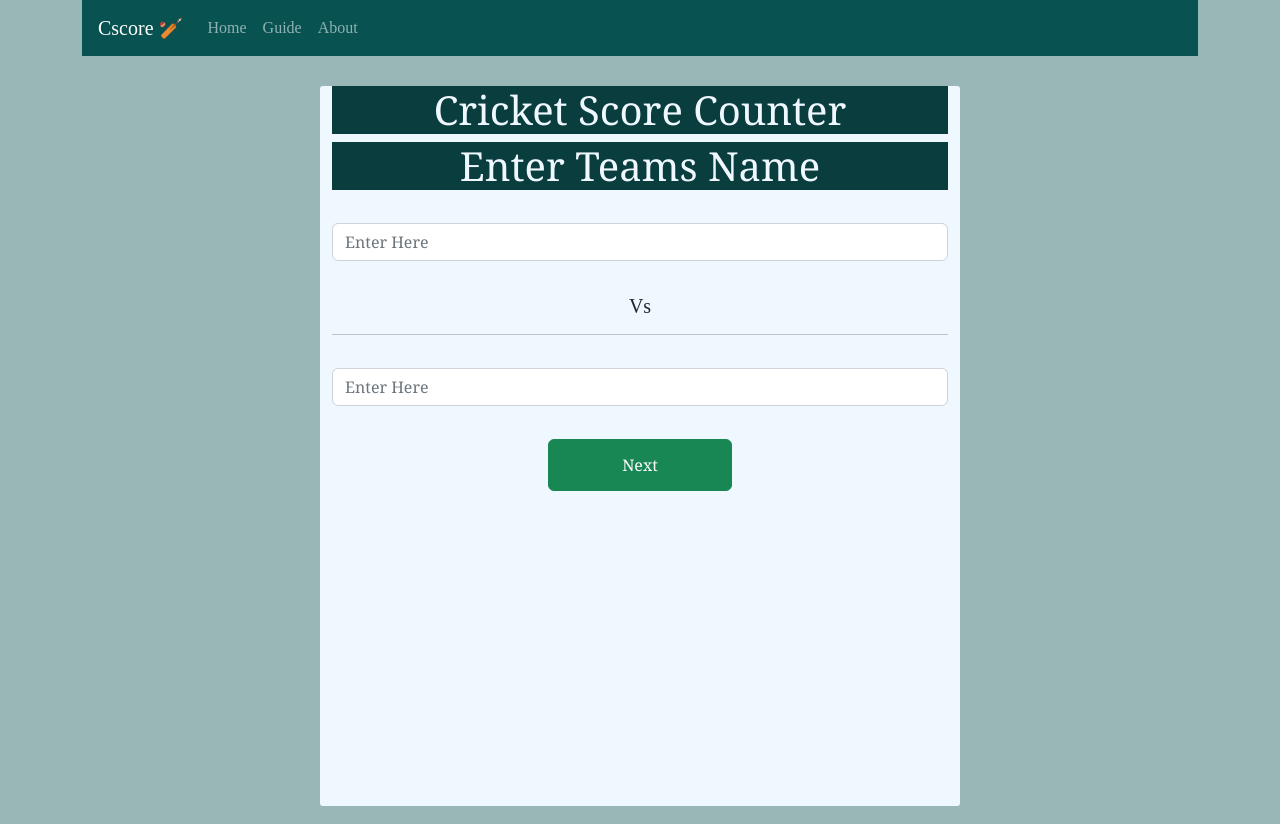
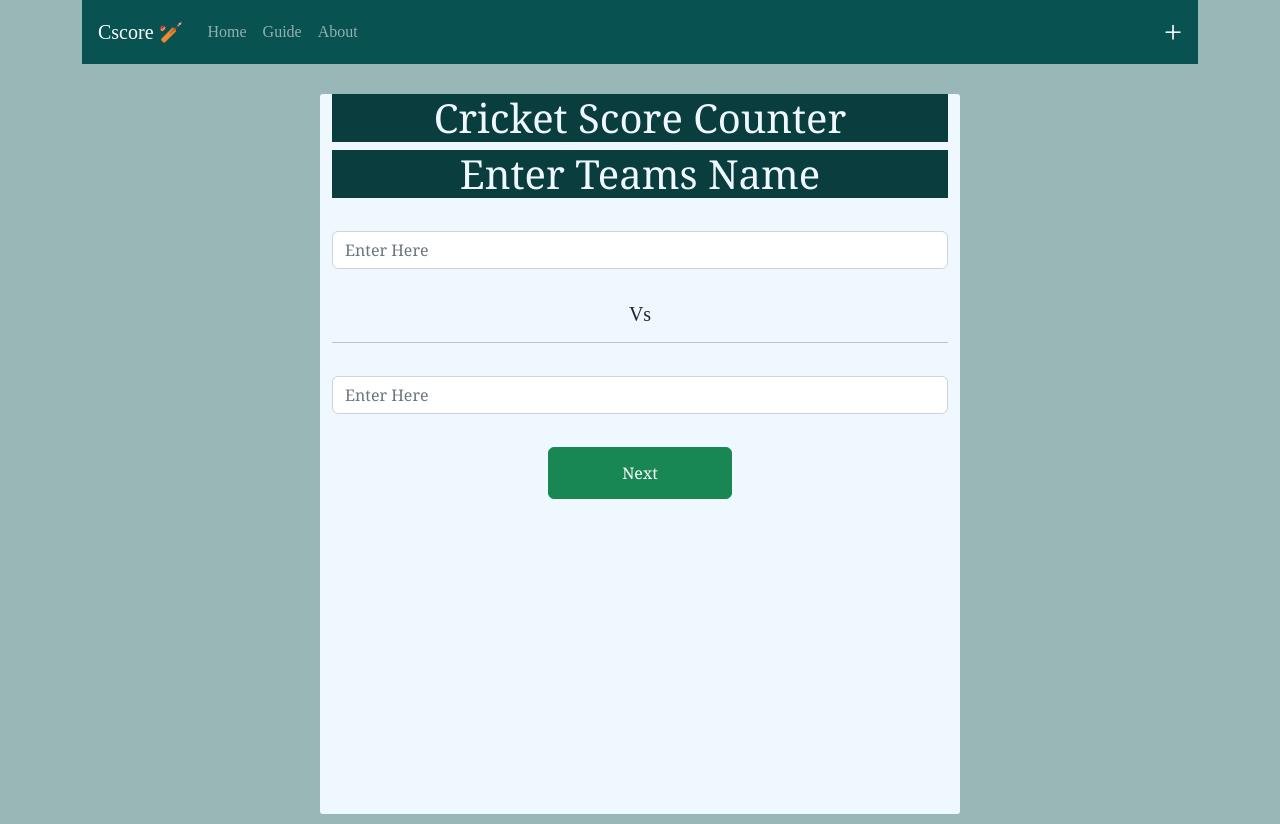
Before and after one commit to Faiz1604/Cscore, a React (Create React App) app: page / in a window 1280 px wide. Built offline with nearby package versions, Linux system fonts and the light colour scheme.

Commit message:
adding new game button

```diff
--- a/src/components/Navbar.js
+++ b/src/components/Navbar.js
@@ -1,14 +1,18 @@
 import React from "react";
 import {Link} from 'react-router-dom';
 const Navbar = () => {
+  function setNewGame(){
+    window.location="/"
+    sessionStorage.clear();
+  }
   return (
     <div className="container">
-      <nav class="navbar navbar-expand-lg navbar-dark px-3" style={{backgroundColor:'#095252',marginBottom:'30px',fontFamily:'New Times Roman'}}>
-        <Link class="navbar-brand" to="/">
+      <nav className="navbar navbar-expand-lg navbar-dark px-3" style={{backgroundColor:'#095252',marginBottom:'30px',fontFamily:'New Times Roman'}}>
+        <Link className="navbar-brand" to="/">
           Cscore <span>&#127951;</span>
         </Link>
         <button
-          class="navbar-toggler"
+          className="navbar-toggler"
           type="button"
           data-toggle="collapse"
           data-target="#navbarSupportedContent"
@@ -19,26 +23,31 @@ const Navbar = () => {
           <span className="navbar-toggler-icon"></span>
         </button>
 
-        <div class="collapse navbar-collapse" id="navbarSupportedContent">
-          <ul class="navbar-nav mr-auto">
-          <li class="nav-item">
+        <div className="collapse navbar-collapse" id="navbarSupportedContent">
+          <ul className="navbar-nav mr-auto">
+          <li className="nav-item">
               <Link className="nav-link" to="/">
                 Home
               </Link>
             </li>
-            <li class="nav-item active">
+            <li className="nav-item active">
               <Link className="nav-link" to="/guide">
                 Guide
               </Link>
             </li>
-            <li class="nav-item">
+            <li className="nav-item">
               <Link className="nav-link" to="/about">
                 About
               </Link>
             </li>
             </ul>
         </div>
+        <div className="nav-item">
+        <button className="nav-link" style={{border:"0px",backgroundColor:"#095252",color:"white",fontSize:"xx-large"}}
+        onClick={setNewGame}>+</button>
+      </div>
       </nav>
+
     </div>
   );
 };
```
